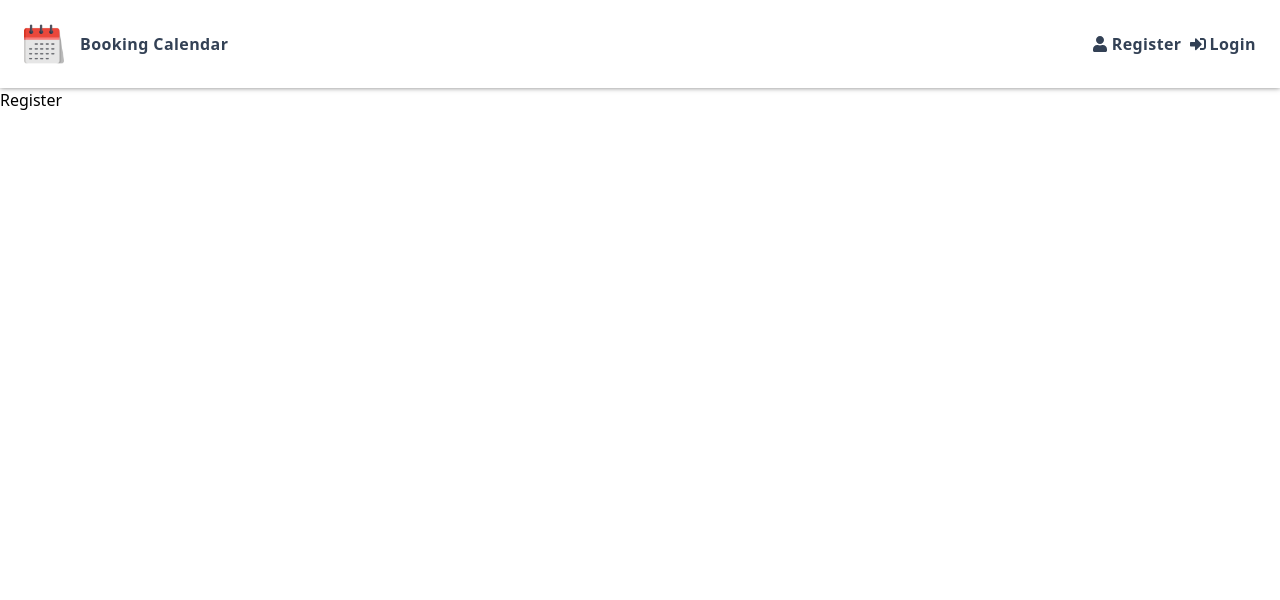
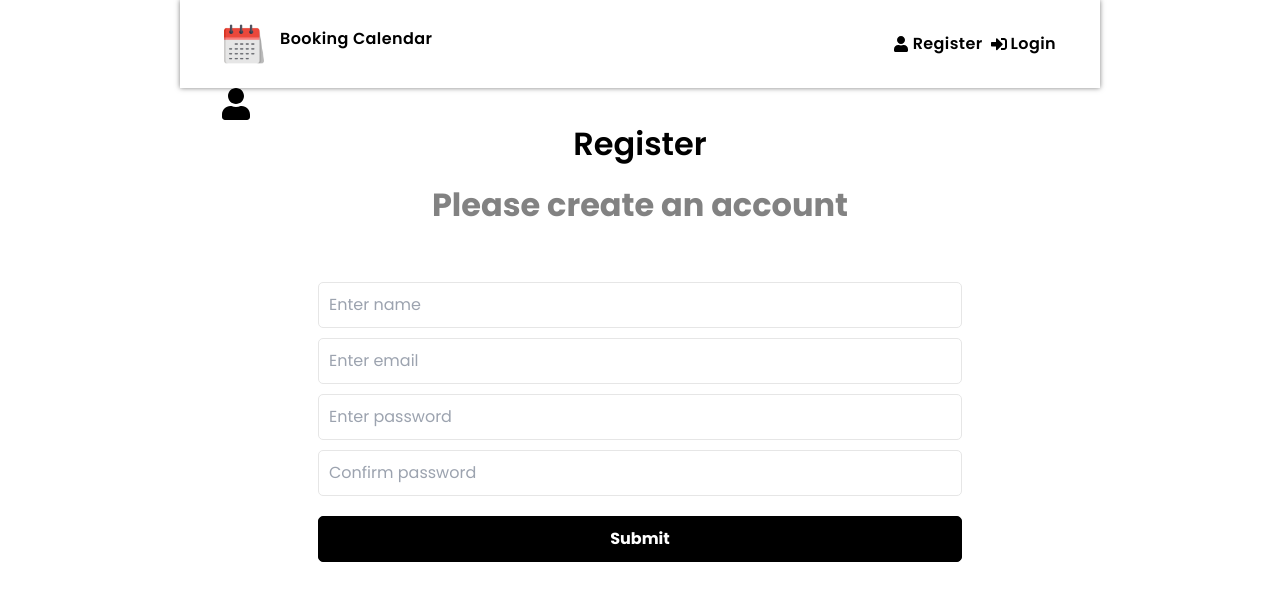
Before and after one commit to gazjosef/booking-calendar, a React (Vite) app in the folder frontend/: page /register in a window 1280 px wide. Shown: the top 600 px of the page. Built offline with nearby package versions, Linux system fonts and the light colour scheme.

Commit message:
Build: Register Page

```diff
--- a/frontend/src/App.tsx
+++ b/frontend/src/App.tsx
@@ -15,12 +15,14 @@ function App() {
   return (
     <>
       <Router>
+        <div className="container">
           <Header />
           <Routes>
             <Route path="/" element={<Dashboard />} />
             <Route path="/login" element={<Login />} />
             <Route path="/register" element={<Register />} />
           </Routes>
+        </div>
       </Router>
     </>
   );
--- a/frontend/src/index.css
+++ b/frontend/src/index.css
@@ -1,72 +1,218 @@
+@import url("https://fonts.googleapis.com/css2?family=Poppins:wght@300;400;600;700&display=swap");
 @tailwind base;
 @tailwind components;
 @tailwind utilities;
 
-/* :root {
-  font-family: Inter, system-ui, Avenir, Helvetica, Arial, sans-serif;
-  line-height: 1.5;
-  font-weight: 400;
+* {
+  margin: 0;
+  padding: 0;
+  box-sizing: border-box;
+}
 
-  color-scheme: light dark;
-  color: rgba(255, 255, 255, 0.87);
-  background-color: #242424;
-
-  font-synthesis: none;
-  text-rendering: optimizeLegibility;
-  -webkit-font-smoothing: antialiased;
-  -moz-osx-font-smoothing: grayscale;
+body {
+  font-family: "Poppins", sans-serif;
+  height: 100vh;
 }
 
 a {
-  font-weight: 500;
-  color: #646cff;
-  text-decoration: inherit;
-}
-a:hover {
-  color: #535bf2;
+  text-decoration: none;
+  color: #000;
 }
 
-body {
-  margin: 0;
-  display: flex;
-  place-items: center;
-  min-width: 320px;
-  min-height: 100vh;
+p {
+  line-height: 1.7;
 }
 
-h1 {
-  font-size: 3.2em;
-  line-height: 1.1;
+ul {
+  list-style: none;
 }
 
-button {
-  border-radius: 8px;
-  border: 1px solid transparent;
-  padding: 0.6em 1.2em;
-  font-size: 1em;
-  font-weight: 500;
-  font-family: inherit;
-  background-color: #1a1a1a;
-  cursor: pointer;
-  transition: border-color 0.25s;
-}
-button:hover {
-  border-color: #646cff;
-}
-button:focus,
-button:focus-visible {
-  outline: 4px auto -webkit-focus-ring-color;
+li {
+  line-height: 2.2;
 }
 
-@media (prefers-color-scheme: light) {
-  :root {
-    color: #213547;
-    background-color: #ffffff;
+h1,
+h2,
+h3 {
+  font-weight: 600;
+  margin-bottom: 10px;
+}
+
+.container {
+  width: 100%;
+  max-width: 960px;
+  margin: 0 auto;
+  padding: 0 20px;
+  text-align: center;
+}
+
+.header {
+  display: flex;
+  justify-content: space-between;
+  align-items: center;
+  padding: 20px 0;
+  border-bottom: 1px solid #e6e6e6;
+  margin-bottom: 60px;
+}
+
+.header ul {
+  display: flex;
+  align-items: center;
+  justify-content: space-between;
+}
+
+.header ul li {
+  margin-left: 20px;
+}
+
+.header ul li a {
+  display: flex;
+  align-items: center;
+}
+
+.header ul li a:hover {
+  color: #777;
+}
+
+.header ul li a svg {
+  margin-right: 5px;
+}
+
+.heading {
+  font-size: 2rem;
+  font-weight: 700;
+  margin-bottom: 50px;
+  padding: 0 20px;
+}
+
+.heading p {
+  color: #828282;
+}
+
+.goals {
+  display: grid;
+  grid-template-columns: repeat(2, 1fr);
+  gap: 10px;
+}
+
+.goal {
+  background-color: #f4f4f4;
+  margin: 10px 0;
+  padding: 20px 0 10px;
+  position: relative;
+}
+
+.goal .close {
+  position: absolute;
+  top: 10px;
+  right: 15px;
+  cursor: pointer;
+  border: none;
+  background: none;
+}
+
+.form,
+.content {
+  width: 70%;
+  margin: 0 auto;
+}
+
+.form-group {
+  margin-bottom: 10px;
+}
+
+.form-group input,
+.form-group textarea,
+.form-group select {
+  width: 100%;
+  padding: 10px;
+  border: 1px solid #e6e6e6;
+  border-radius: 5px;
+  margin-bottom: 10px;
+  font-family: inherit;
+}
+
+.form-group label {
+  text-align: left;
+  display: block;
+  margin: 0 0 5px 3px;
+}
+
+.btn {
+  padding: 10px 20px;
+  border: 1px solid #000;
+  border-radius: 5px;
+  background: #000;
+  color: #fff;
+  font-size: 16px;
+  font-weight: 700;
+  cursor: pointer;
+  text-align: center;
+  appearance: button;
+  display: flex;
+  align-items: center;
+  justify-content: center;
+}
+
+.btn svg {
+  margin-right: 8px;
+}
+
+.btn-reverse {
+  background: #fff;
+  color: #000;
+}
+
+.btn-block {
+  width: 100%;
+  margin-bottom: 20px;
+}
+
+.btn:hover {
+  transform: scale(0.98);
+}
+
+.loadingSpinnerContainer {
+  position: fixed;
+  top: 0;
+  right: 0;
+  bottom: 0;
+  left: 0;
+  background-color: rgba(0, 0, 0, 0.5);
+  z-index: 5000;
+  display: flex;
+  justify-content: center;
+  align-items: center;
+}
+
+.loadingSpinner {
+  width: 64px;
+  height: 64px;
+  border: 8px solid;
+  border-color: #000 transparent #555 transparent;
+  border-radius: 50%;
+  animation: spin 1.2s linear infinite;
+}
+
+@keyframes spin {
+  0% {
+    transform: rotate(0deg);
   }
-  a:hover {
-    color: #747bff;
+  100% {
+    transform: rotate(360deg);
   }
-  button {
-    background-color: #f9f9f9;
+}
+
+@media (max-width: 600px) {
+  .form {
+    width: 90%;
   }
-} */
+
+  .heading h1 {
+    font-size: 2rem;
+  }
+
+  .heading p {
+    font-size: 1.5rem;
+  }
+}
--- a/frontend/src/pages/Login.tsx
+++ b/frontend/src/pages/Login.tsx
@@ -1,4 +1,67 @@
+import { useState, useEffect } from "react";
+import { FaSignInAlt } from "react-icons/fa";
+
 const Login: React.FC = () => {
-  return <div>Login</div>;
+  const [formData, setFormData] = useState({
+    email: "",
+    password: "",
+  });
+
+  const { email, password } = formData;
+
+  const onChange = (e: React.ChangeEvent<HTMLInputElement>) => {
+    setFormData((prevData) => ({
+      ...prevData,
+      [e.target.name]: e.target.value,
+    }));
+  };
+  const onSubmit: React.FormEventHandler<HTMLFormElement> = (e) => {
+    e.preventDefault();
+  };
+
+  return (
+    <>
+      <section className="heading">
+        <div className="container">
+          <h1>
+            <FaSignInAlt />
+            Login
+          </h1>
+          <p>Please create an account</p>
+        </div>
+      </section>
+
+      <section className="form">
+        <form onSubmit={onSubmit}>
+          <div className="form-group">
+            <input
+              type="email"
+              className="form-control"
+              id="email"
+              name="email"
+              value={email}
+              placeholder="Enter email"
+              onChange={onChange}
+            />
+            <input
+              type="text"
+              className="form-control"
+              id="password"
+              name="password"
+              value={password}
+              placeholder="Enter password"
+              onChange={onChange}
+            />
+          </div>
+
+          <div className="form-group">
+            <button type="submit" className="btn btn-block">
+              Submit
+            </button>
+          </div>
+        </form>
+      </section>
+    </>
+  );
 };
 export default Login;
--- a/frontend/src/pages/Register.tsx
+++ b/frontend/src/pages/Register.tsx
@@ -1,4 +1,87 @@
+import { useState, useEffect } from "react";
+import { FaUser } from "react-icons/fa";
+
 const Register: React.FC = () => {
-  return <div>Register</div>;
+  const [formData, setFormData] = useState({
+    name: "",
+    email: "",
+    password: "",
+    password2: "",
+  });
+
+  const { name, email, password, password2 } = formData;
+
+  const onChange = (e: React.ChangeEvent<HTMLInputElement>) => {
+    setFormData((prevData) => ({
+      ...prevData,
+      [e.target.name]: e.target.value,
+    }));
+  };
+  const onSubmit: React.FormEventHandler<HTMLFormElement> = (e) => {
+    e.preventDefault();
+  };
+
+  return (
+    <>
+      <section className="heading">
+        <div className="container">
+          <h1>
+            <FaUser />
+            Register
+          </h1>
+          <p>Please create an account</p>
+        </div>
+      </section>
+
+      <section className="form">
+        <form onSubmit={onSubmit}>
+          <div className="form-group">
+            <input
+              type="text"
+              className="form-control"
+              id="name"
+              name="name"
+              value={name}
+              placeholder="Enter name"
+              onChange={onChange}
+            />
+            <input
+              type="email"
+              className="form-control"
+              id="email"
+              name="email"
+              value={email}
+              placeholder="Enter email"
+              onChange={onChange}
+            />
+            <input
+              type="text"
+              className="form-control"
+              id="password"
+              name="password"
+              value={password}
+              placeholder="Enter password"
+              onChange={onChange}
+            />
+            <input
+              type="text"
+              className="form-control"
+              id="password2"
+              name="password2"
+              value={password2}
+              placeholder="Confirm password"
+              onChange={onChange}
+            />
+          </div>
+
+          <div className="form-group">
+            <button type="submit" className="btn btn-block">
+              Submit
+            </button>
+          </div>
+        </form>
+      </section>
+    </>
+  );
 };
 export default Register;
```
Lines whose indentation alone changed are shown as unchanged.
